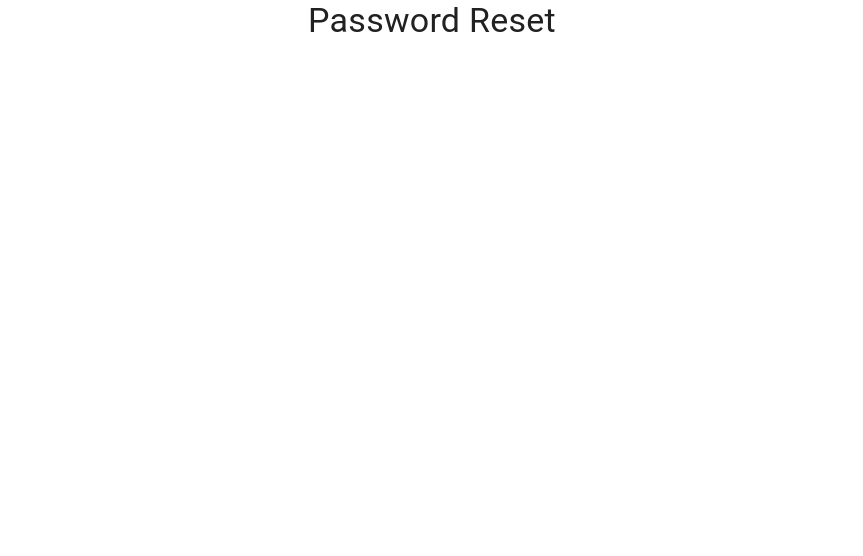
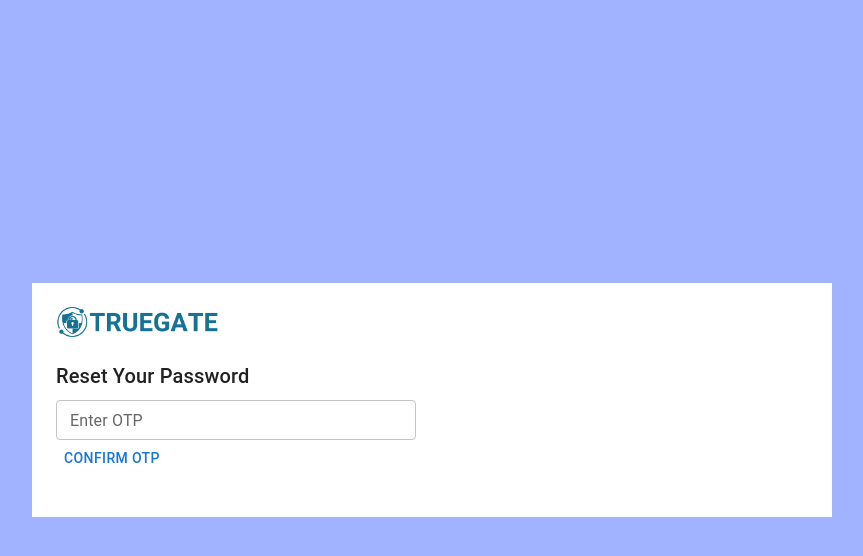
Before and after one commit to akilapilapitiya/TrueGate, a React (Vite) app in the folder frontend/: page /password-reset in a window 1280 px wide. Shown: the top 556 px of the page, without its empty margins (208-1071 px from the left). Built offline with nearby package versions, Linux system fonts and the light colour scheme; no server answers; sample sign-in values are in the browser's storage.

Commit message:
feat: added inital steps of password changing process

```diff
--- a/frontend/src/pages/PasswordReset.jsx
+++ b/frontend/src/pages/PasswordReset.jsx
@@ -1,15 +1,98 @@
-import { Box, Typography } from "@mui/material";
+import { Box, Button, Grid, TextField, Typography } from "@mui/material";
+import namedLogo from "../assets/logo-name.png";
+import { useRef, useState } from "react";
+import { emailValidation } from "../utils/Validate";
 
 const PasswordReset = () => {
+
+  const email = useRef();
+  const [errorMessage, setErrorMessage] = useState(false);
+  const [emailValid, setEmailValid] = useState(true)
+
+  const passwordCheckSequence =() =>{
+    //Check email to be valid
+    const message = emailValidation(email);
+    if (message) {
+      setErrorMessage(message);
+      return false;
+    }
+
+    // Search email, if valid wait for server
+
+
+  }
   return (
     <Box
-      sx={{ display: "flex", alignItems: "center", justifyContent: "center" }}
+      sx={{
+        width: "100vw",
+        minHeight: "100vh",
+        display: "flex",
+        justifyContent: "center",
+        alignItems: "center",
+        backgroundColor: "rgb(161, 178, 255)",
+        padding: 2,
+        margin: 0,
+        overflowX: "hidden",
+      }}
     >
-      <Typography variant="h4" sx={{ textAlign: "center" }}>
-        Password Reset
-      </Typography>
+      <Box sx={{ width: "100%", maxWidth: "800px" }}>
+        <Grid sx={{ backgroundColor: "white", p: 3, xs: "12", md: "6" }}>
+          <img
+            src={namedLogo}
+            alt="Logo"
+            style={{ width: "auto", height: "30px", marginBottom: "16px" }}
+          />
+          <Typography variant="h6" gutterBottom>
+            Reset Your Password
+          </Typography>
+          <Box sx={{ mt: 1 }}>
+            {/* Email Address Row */}
+            <Grid container spacing={2} sx={{ mb: 2 }}>
+              <Grid sx={{ xs: 12 }}>
+                {!emailValid && (
+                  <>
+                  <TextField
+                  label="Email"
+                  variant="outlined"
+                  fullWidth
+                  size="small"
+                  inputRef={email}
+                />
+                <Button onClick={passwordCheckSequence}>Submit</Button>
+                  </>
+
+                )}
+                {emailValid && (
+                  <>
+                  <TextField
+                  label="Enter OTP"
+                  variant="outlined"
+                  fullWidth
+                  size="small"
+                  inputRef={email}
+                />
+                <Button onClick={passwordCheckSequence}>Confirm OTP</Button>
+                  </>
+
+                )}
+
+
+                {errorMessage && (
+                                <Typography variant="body2" color="error" sx={{ mt: 1, mb: 1 }}>
+                                  {errorMessage}
+                                </Typography>)}
+
+
+              </Grid>
+
+            </Grid>
+          </Box>
+        </Grid>
+      </Box>
     </Box>
   );
 };
 
 export default PasswordReset;
+
+//Stopped at OTP Checking, didn't validate otp
--- a/frontend/src/pages/Register.jsx
+++ b/frontend/src/pages/Register.jsx
@@ -1,7 +1,6 @@
 import {
   Box,
   Button,
-  Container,
   FormControl,
   FormControlLabel,
   FormLabel,
@@ -261,14 +260,13 @@ const Register = () => {
 
           {/* Right Side Image Panel */}
           <Grid
-            sx={{ xs: 12, md: 6 }}
-            // sx={{
-            //   backgroundImage: `url(${namedLogo})`,
-            //   backgroundSize: "contain",
-            //   backgroundRepeat: "no-repeat",
-            //   backgroundPosition: "center",
-            //   display: { xs: "none", md: "block" },
-            // }}
+            sx={{ xs: 12, md: 6,
+              backgroundImage: `url(${namedLogo})`,
+              backgroundSize: "contain",
+              backgroundRepeat: "no-repeat",
+              backgroundPosition: "center",
+              display: { xs: "none", md: "block" },
+            }}
           />
         </Grid>
       </Box>
--- a/frontend/src/utils/Validate.jsx
+++ b/frontend/src/utils/Validate.jsx
@@ -61,6 +61,13 @@ export const profileUpdateValidateData = (firstName, surName, contact) => {
   return null;
 };
 
+export const emailValidation = (email) => {
+  const isEmailVaild = /^([a-zA-Z0-9._%-]+@[a-zA-Z0-9.-]+\.[a-zA-Z]{2,})$/.test(email);
+  if (!isEmailVaild) return "Email ID is not valid";
+  return null;
+
+}
+
 export const newPasswordValidateData = (newPassword, reNewPassword) => {
   const isPasswordValid =
     /^(?=.*\d)(?=.*[a-z])(?=.*[A-Z])(?=.*[a-zA-Z]).{8,}$/.test(newPassword);
```
